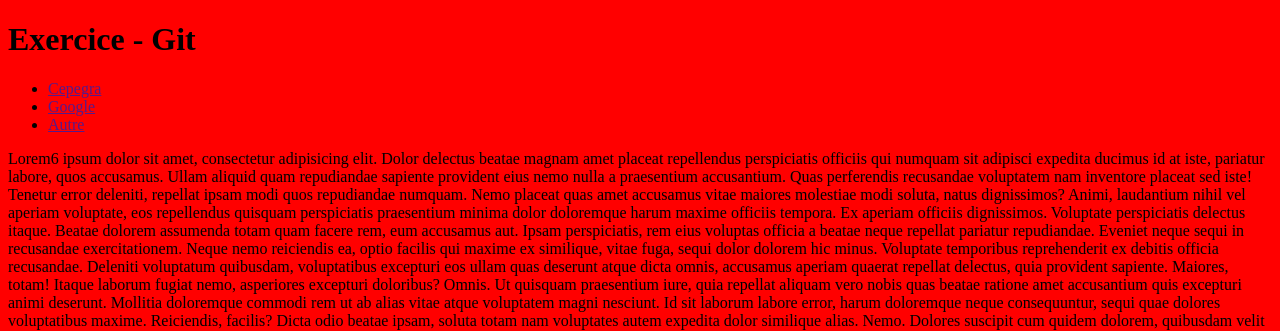
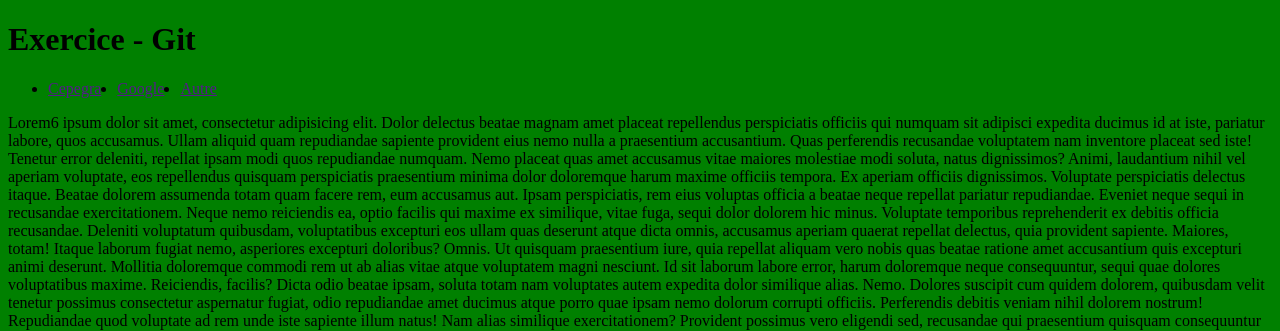
Before and after one commit to bilitisj/cepegra-git, a plain HTML site: page index.html in a window 1280 px wide. Shown: the top 331 px of the page. Drawn offline with nearby package versions, Linux system fonts and the light colour scheme; files that its build step writes are made by us from their sources.

Commit message:
style nav

```diff
--- a/src/style/style.scss
+++ b/src/style/style.scss
@@ -1,8 +1,13 @@
 body {
-    background: red;
+    background: green;
 }
 
 .meteo {
     height: 200px;
     overflow: hidden;
 }
+
+.page_nav ul{
+    display: flex;
+    gap: 1rem;
+}
```
